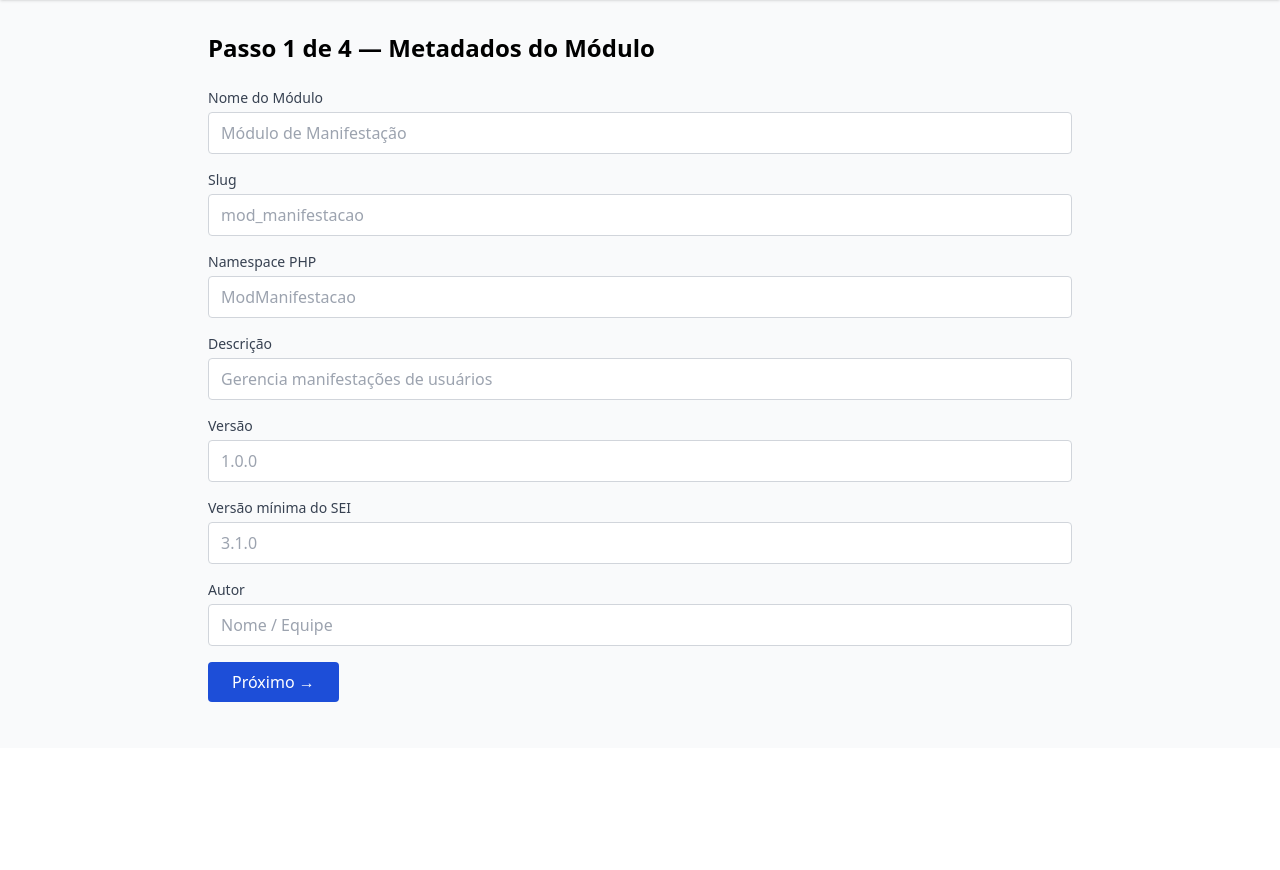
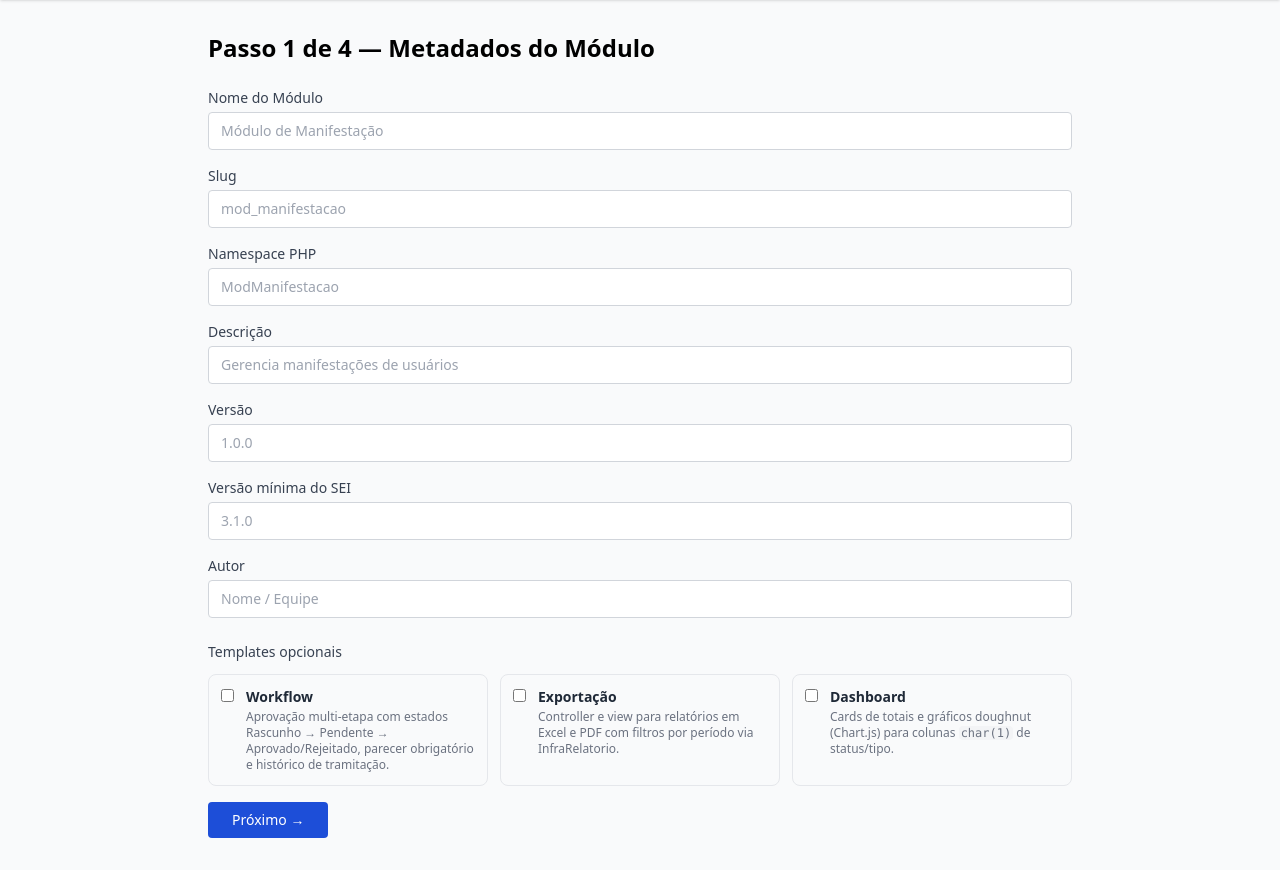
Before and after one commit to benmatos/sei-module-builder, a FastAPI app: page /wizard/1 in a window 1280 px wide. Shown: the part 52-922 px from the top of the page. Before the commit the page ends 754 px from the top, so only its background shows below. Run offline with FastAPI, Linux system fonts and the light colour scheme; some libraries are stand-ins or nearby versions.

Commit message:
Add files via upload

```diff
--- a/templates/wizard/step1.html
+++ b/templates/wizard/step1.html
@@ -2,22 +2,76 @@
 {% block title %}Passo 1 — Metadados{% endblock %}
 {% block content %}
 <h1 class="text-2xl font-bold mb-6">Passo 1 de 4 — Metadados do Módulo</h1>
+
 <form method="POST" action="/wizard/1" class="space-y-4">
   {% for field, label, placeholder in [
-    ("nome","Nome do Módulo","Módulo de Manifestação"),
-    ("slug","Slug","mod_manifestacao"),
-    ("namespace","Namespace PHP","ModManifestacao"),
-    ("descricao","Descrição","Gerencia manifestações de usuários"),
-    ("versao","Versão","1.0.0"),
-    ("sei_versao_min","Versão mínima do SEI","3.1.0"),
-    ("autor","Autor","Nome / Equipe")
+    ("nome",          "Nome do Módulo",          "Módulo de Manifestação"),
+    ("slug",          "Slug",                    "mod_manifestacao"),
+    ("namespace",     "Namespace PHP",           "ModManifestacao"),
+    ("descricao",     "Descrição",               "Gerencia manifestações de usuários"),
+    ("versao",        "Versão",                  "1.0.0"),
+    ("sei_versao_min","Versão mínima do SEI",    "3.1.0"),
+    ("autor",         "Autor",                   "Nome / Equipe")
   ] %}
   <div>
     <label class="block text-sm font-medium text-gray-700 mb-1">{{ label }}</label>
-    <input type="text" name="{{ field }}" value="{{ data.get(field, '') }}" placeholder="{{ placeholder }}"
-           class="w-full border border-gray-300 rounded px-3 py-2 focus:outline-none focus:ring-2 focus:ring-blue-500" required/>
+    <input type="text" name="{{ field }}" value="{{ data.get(field, '') }}"
+           placeholder="{{ placeholder }}"
+           class="w-full border border-gray-300 rounded px-3 py-2 text-sm
+                  focus:outline-none focus:ring-2 focus:ring-blue-500" required/>
   </div>
   {% endfor %}
-  <button type="submit" class="bg-blue-700 text-white px-6 py-2 rounded hover:bg-blue-800">Próximo →</button>
+
+  <!-- Templates opcionais -->
+  <div class="pt-2">
+    <p class="text-sm font-medium text-gray-700 mb-3">Templates opcionais</p>
+    <div class="grid grid-cols-1 gap-3 sm:grid-cols-3">
+
+      <label class="flex items-start gap-3 border rounded-lg p-3 cursor-pointer hover:border-blue-400
+                    has-[:checked]:border-blue-500 has-[:checked]:bg-blue-50 transition-colors">
+        <input type="checkbox" name="extras" value="workflow" class="mt-0.5 rounded"
+               {{ 'checked' if 'workflow' in data.get('extras', []) }}/>
+        <div>
+          <p class="text-sm font-semibold text-gray-800">Workflow</p>
+          <p class="text-xs text-gray-500 mt-0.5">
+            Aprovação multi-etapa com estados Rascunho → Pendente → Aprovado/Rejeitado,
+            parecer obrigatório e histórico de tramitação.
+          </p>
+        </div>
+      </label>
+
+      <label class="flex items-start gap-3 border rounded-lg p-3 cursor-pointer hover:border-blue-400
+                    has-[:checked]:border-blue-500 has-[:checked]:bg-blue-50 transition-colors">
+        <input type="checkbox" name="extras" value="exportacao" class="mt-0.5 rounded"
+               {{ 'checked' if 'exportacao' in data.get('extras', []) }}/>
+        <div>
+          <p class="text-sm font-semibold text-gray-800">Exportação</p>
+          <p class="text-xs text-gray-500 mt-0.5">
+            Controller e view para relatórios em Excel e PDF com filtros
+            por período via InfraRelatorio.
+          </p>
+        </div>
+      </label>
+
+      <label class="flex items-start gap-3 border rounded-lg p-3 cursor-pointer hover:border-blue-400
+                    has-[:checked]:border-blue-500 has-[:checked]:bg-blue-50 transition-colors">
+        <input type="checkbox" name="extras" value="dashboard" class="mt-0.5 rounded"
+               {{ 'checked' if 'dashboard' in data.get('extras', []) }}/>
+        <div>
+          <p class="text-sm font-semibold text-gray-800">Dashboard</p>
+          <p class="text-xs text-gray-500 mt-0.5">
+            Cards de totais e gráficos doughnut (Chart.js) para colunas
+            <code class="bg-gray-100 px-0.5 rounded">char(1)</code> de status/tipo.
+          </p>
+        </div>
+      </label>
+
+    </div>
+  </div>
+
+  <button type="submit"
+          class="bg-blue-700 text-white px-6 py-2 rounded hover:bg-blue-800 text-sm font-medium">
+    Próximo →
+  </button>
 </form>
 {% endblock %}
```
